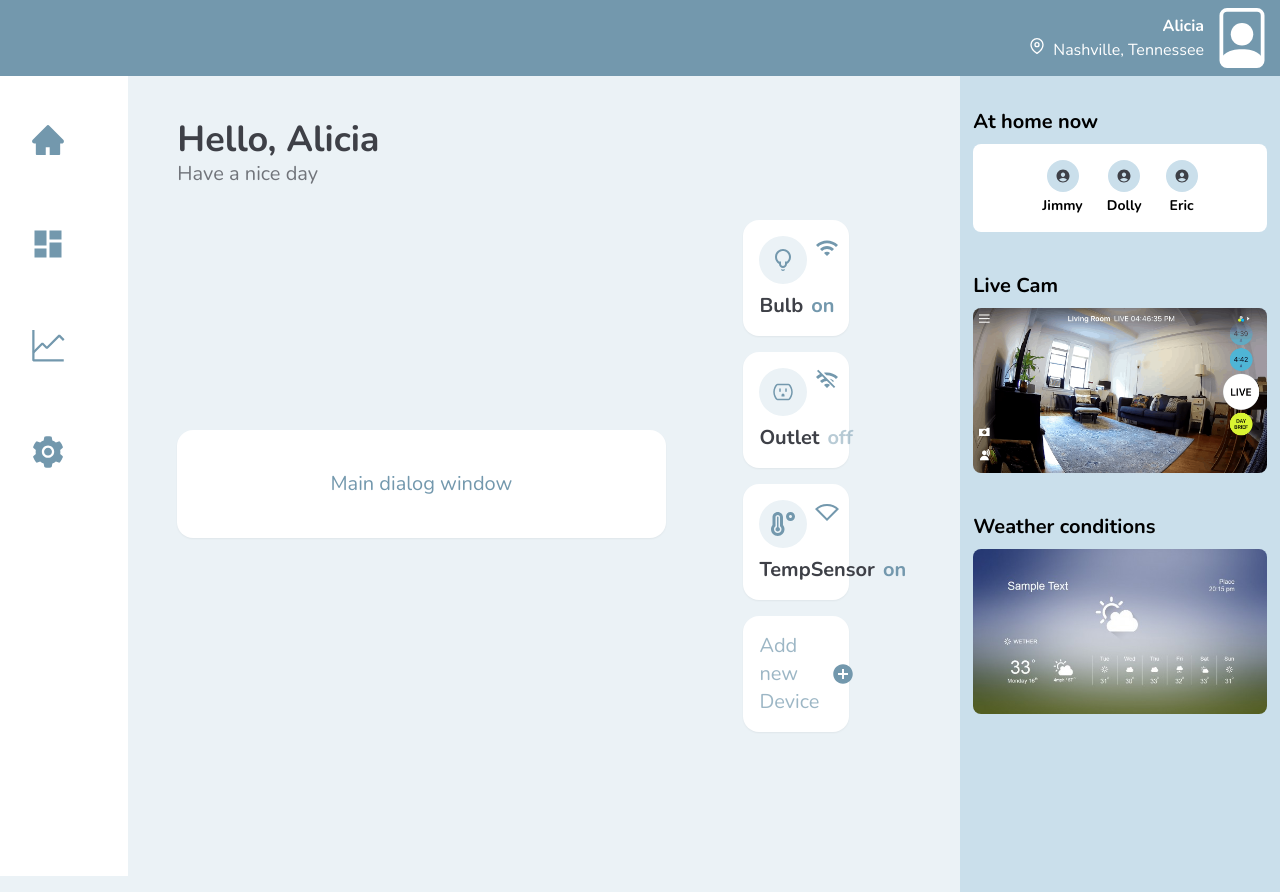
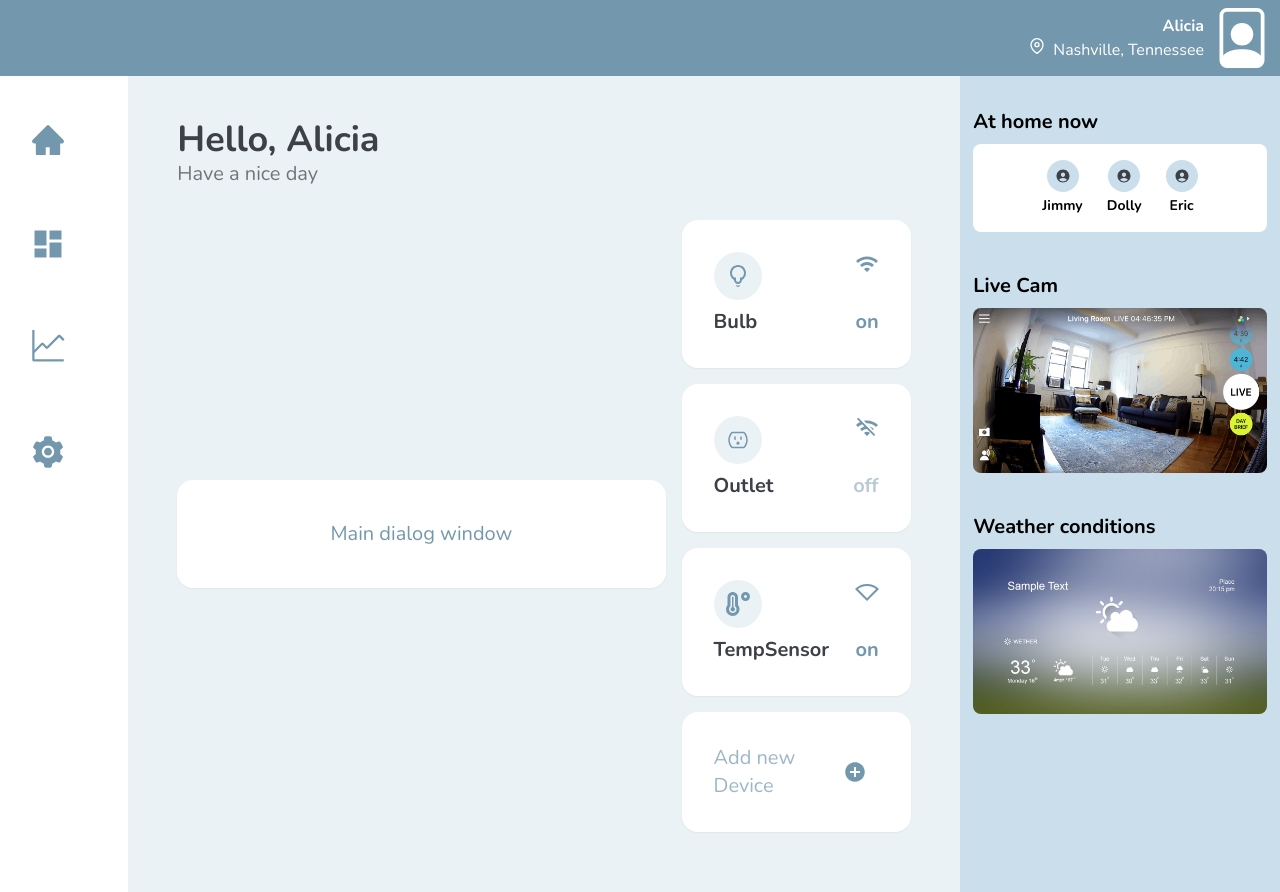
Before and after one commit to pawelpikus/smart-home-dashboard, a React (Create React App) app: page / in a window 1280 px wide. Built offline with nearby package versions, Linux system fonts and the light colour scheme.

Commit message:
basic responsive design done

```diff
--- a/src/components/Card/index.tsx
+++ b/src/components/Card/index.tsx
@@ -7,7 +7,7 @@ import { FaTemperatureHigh } from "react-icons/fa";
 
 const Card = ({ children }: Props) => {
   return (
-    <div className=" group mb-4 flex flex-col justify-center w-[46%] p-4 cursor-pointer transition-colors bg-white border-none shadow-sm rounded-2xl text-black hover:bg-accent hover:text-white ">
+    <div className="group mb-4 flex flex-col justify-center w-[46%] p-4 lg:p-8 cursor-pointer transition-colors bg-white border-none shadow-sm rounded-2xl text-black hover:bg-accent hover:text-white lg:w-full">
       {children}
     </div>
   );
--- a/src/components/header/index.tsx
+++ b/src/components/header/index.tsx
@@ -3,7 +3,7 @@ import { Props } from "../../types";
 const Header = ({ children, ...restProps }: Props) => {
   return (
     <div
-      className="fixed bottom-0 left-0 right-0 justify-center p-4 bg-white lg:row-start-2 lg:flex lg:flex-col lg:rounded-none lg:items-end lg:p-0 lg:relative lg:col-span-1 lg:h-screen lg:justify-start"
+      className="fixed bottom-0 left-0 right-0 justify-center p-4 bg-white lg:row-start-2 lg:flex lg:flex-col lg:justify-between lg:rounded-none lg:items-end lg:p-0 lg:relative lg:col-span-1 lg:h-full"
       {...restProps}
     >
       {children}
--- a/src/components/main/index.tsx
+++ b/src/components/main/index.tsx
@@ -76,7 +76,7 @@ Main.Devices = function MainDevices({ ...restProps }: Props) {
     >
       {cards.map((card) => (
         <Card key={card.name}>
-          <div className="flex items-start justify-between gap-2">
+          <div className="flex items-start justify-between w-full gap-2 ">
             <Card.Icon type={card.type} />
             <Card.Status status={card.status} />
           </div>
```
